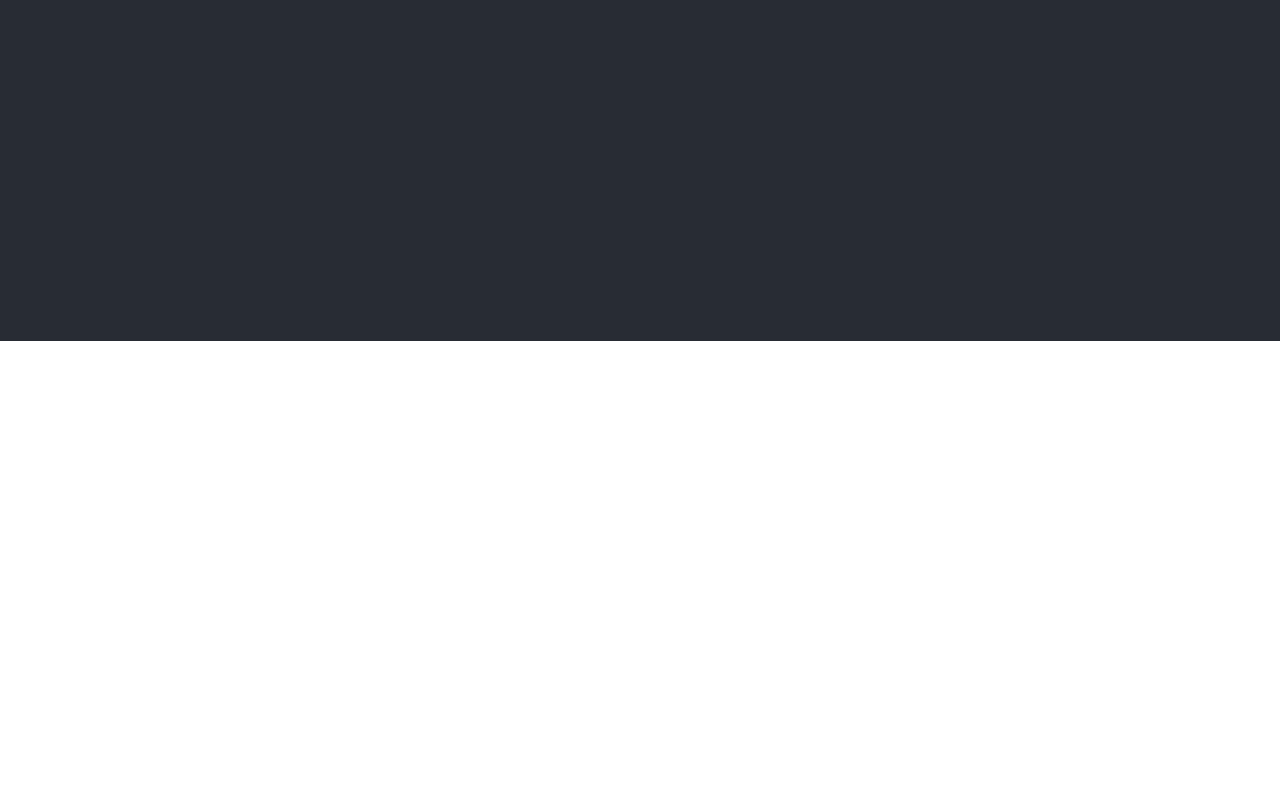
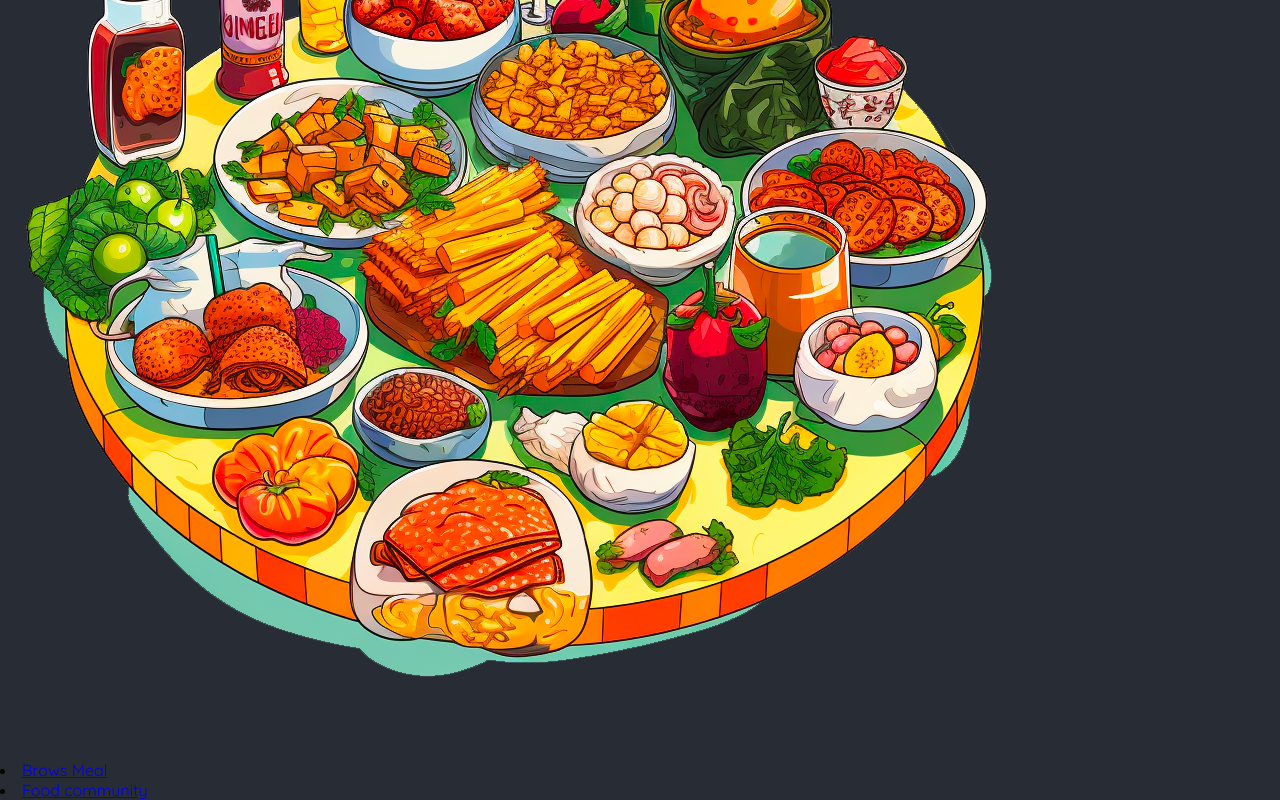
Before and after one commit to kimmisinha/Nextjs-Training, a Next.js app: page / in a window 1280 px wide. Shown: the part 459-1259 px from the top of the page. Before the commit the page ends 800 px from the top, so only its background shows below. Built offline with nearby package versions, Linux system fonts and the light colour scheme.

Commit message:
Adding a Custom Component To A Layout

```diff
--- a/app/layout.js
+++ b/app/layout.js
@@ -1,5 +1,5 @@
 import './globals.css';
-
+import Mainheader from '@/component/main-header';
 export const metadata = {
   title: 'NextLevel Food',
   description: 'Delicious meals, shared by a food-loving community.',
@@ -31,6 +31,7 @@ export default function RootLayout({ children }) {
         </div>
 
         {children}
+        <Mainheader/>
       </body>
     </html>
   );
--- /dev/null
+++ b/component/main-header.js
@@ -0,0 +1,24 @@
+import Link from 'next/link'
+import React from 'react'
+import logoImg from "@/assets/logo.png"
+function Mainheader() {
+  return (
+    <div>
+        <header>
+            <Link href="/">
+            <img src={logoImg.src} alt='A plate with food on it'/>
+            </Link>
+            <nav>
+                <li>
+                    <Link href="/meals">Brows Meal</Link>
+                </li>
+                <li>
+                    <Link href="/community">Food community</Link>
+                </li>
+            </nav>
+        </header>
+    </div>
+  )
+}
+
+export default Mainheader
```
Also changed, not shown: app/meals/layout.js (added).
